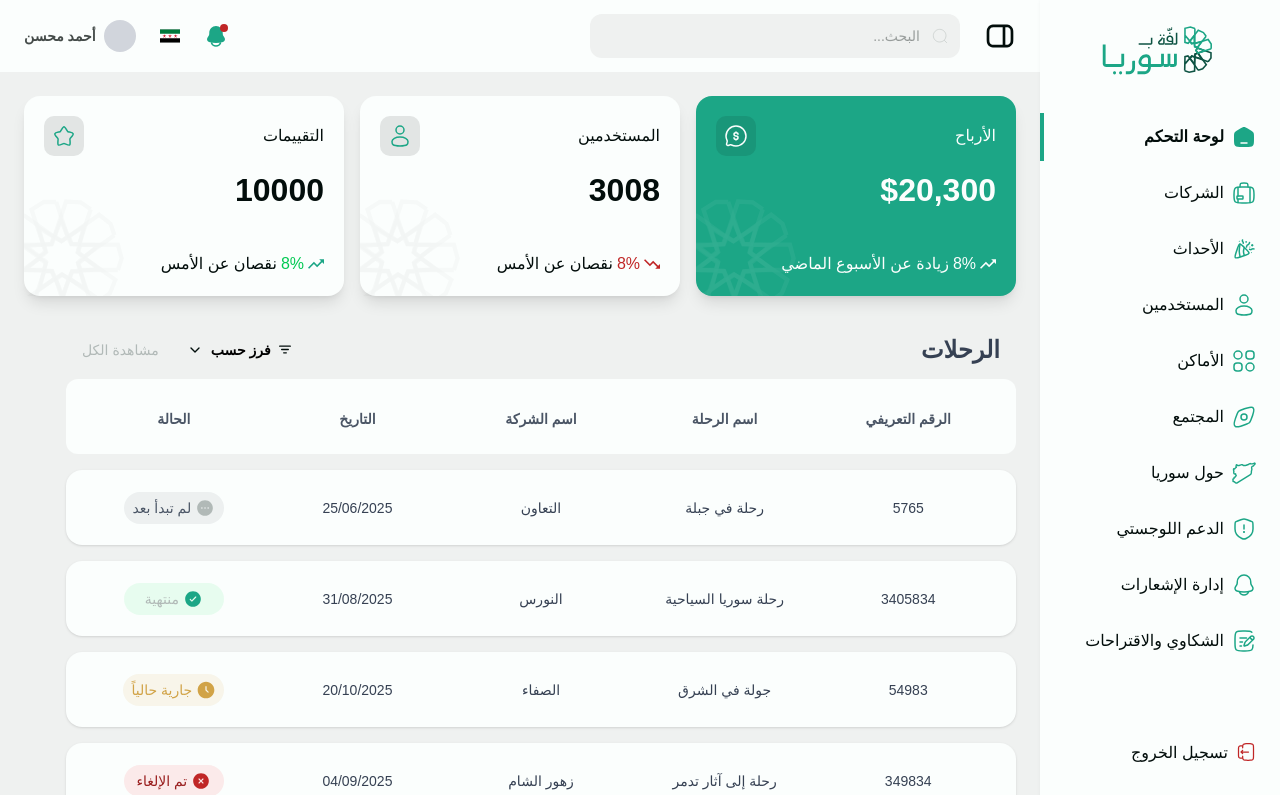
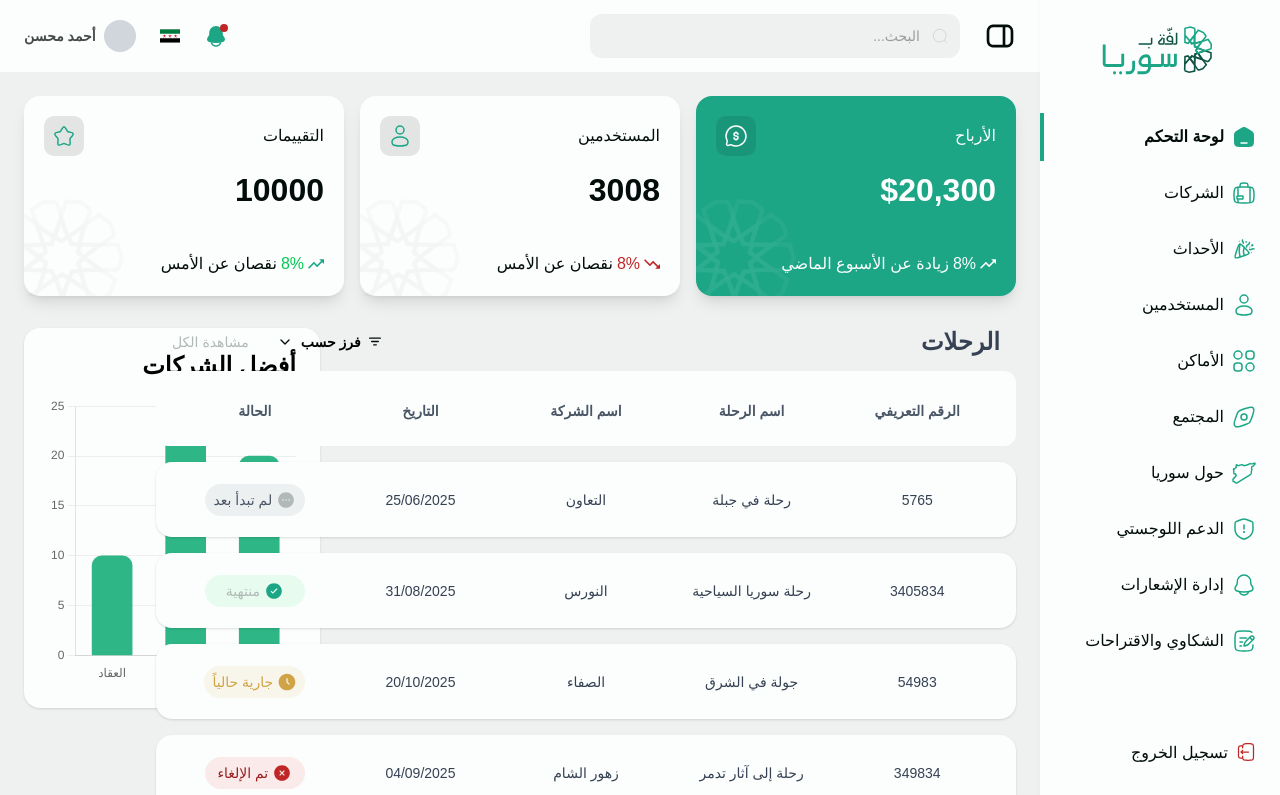
Before and after one commit to kareem-sh/visit-syria-dashboard, a React (Vite) app: page / in a window 1280 px wide. Shown: the top 795 px of the page. Built offline with nearby package versions, Linux system fonts and the light colour scheme; a web font is replaced by a local one.

Commit message:
added chart to overview

```diff
--- a/package.json
+++ b/package.json
@@ -11,7 +11,9 @@
   },
   "dependencies": {
     "@tailwindcss/vite": "^4.1.11",
+    "chart.js": "^4.5.0",
     "react": "^19.1.0",
+    "react-chartjs-2": "^5.3.0",
     "react-dom": "^19.1.0",
     "react-icons": "^5.5.0",
     "react-router": "^7.6.3",
--- /dev/null
+++ b/src/components/common/Chart.jsx
@@ -0,0 +1,55 @@
+// Chart.jsx
+import { Bar } from 'react-chartjs-2';
+import {
+    Chart as ChartJS,
+    CategoryScale,
+    LinearScale,
+    BarElement,
+    Tooltip,
+    Legend,
+} from 'chart.js';
+
+ChartJS.register(CategoryScale, LinearScale, BarElement, Tooltip, Legend);
+
+export default function Chart({ title, labels, values, color = "#2FB686" }) {
+    const data = {
+        labels,
+        datasets: [
+            {
+                label: 'عدد الرحلات',
+                data: values,
+                backgroundColor: color,
+                borderRadius: 10,
+                barThickness: 40,
+            },
+        ],
+    };
+
+    const options = {
+        indexAxis: 'x',
+        responsive: true,
+        maintainAspectRatio: false,
+        scales: {
+            y: {
+                beginAtZero: true,
+                ticks: { stepSize: 5 },
+                grid: { color: '#eee' },
+            },
+            x: {
+                grid: { display: false },
+            },
+        },
+        plugins: {
+            legend: { display: false },
+        },
+    };
+
+    return (
+        <div className="bg-white rounded-2xl shadow p-6 w-full max-w-xl mx-auto">
+            <h2 className="text-right text-h1-bold-24 mb-4">{title}</h2>
+            <div className="h-72">
+                <Bar data={data} options={options} />
+            </div>
+        </div>
+    );
+}
--- a/src/components/common/Table.jsx
+++ b/src/components/common/Table.jsx
@@ -6,6 +6,7 @@ import canceledIcon from "@/assets/icons/table/canceled small.svg";
 import doneIcon from "@/assets/icons/table/done small.svg";
 import inprogressIcon from "@/assets/icons/table/inprogress small.svg";
 import notyetIcon from "@/assets/icons/table/notyet small.svg";
+import { useSidebar } from "@/contexts/SidebarContext.jsx"; // <-- Adjust this path to your actual hook location
 
 const Table = ({
                  columns,
@@ -20,6 +21,9 @@ const Table = ({
   const dropdownRef = useRef(null);
   const [isFilterOpen, setIsFilterOpen] = useState(false);
 
+  const { isSidebarOpen } = useSidebar(); // added sidebar state
+  const tableWidth = isSidebarOpen ? 860 : 940; // dynamic width adjustment
+
   const filterOptions = [
     "حسب التاريخ (الأقدم)",
     "حسب التاريخ (الأحدث)",
@@ -29,7 +33,6 @@ const Table = ({
     "حسب الحالة (لم تبدأ بعد)",
   ];
 
-  // Close dropdown when clicking outside
   useEffect(() => {
     const handleClickOutside = (event) => {
       if (dropdownRef.current && !dropdownRef.current.contains(event.target)) {
@@ -95,9 +98,12 @@ const Table = ({
   };
 
   return (
-      <div className={`overflow-visible relative z-10 ${width}`} dir="rtl">
+      <div className={`overflow-visible relative z-10 ${width}`}>
         {/* Table Header */}
-        <div className="flex items-center justify-between w-[950px] h-[59px] gap-[16px] px-[16px] mt-[24px]">
+        <div
+            className="flex items-center justify-between w-[860px] h-[59px] gap-[16px] px-[16px] mt-[-16px]"
+            style={{ width: tableWidth }}
+        >
           <h2 className="text-h1-bold-24 text-gray-700">{title}</h2>
 
           {/* Filter & See All */}
@@ -156,7 +162,10 @@ const Table = ({
         </div>
 
         {/* Table Content */}
-        <div className={`flex flex-col ${rowGap} w-[950px]`}>
+        <div
+            className={`flex flex-col ${rowGap} w-[860px]`}
+            style={{ width: tableWidth }}
+        >
           <div className="grid grid-cols-5 text-center bg-white px-[16px] py-[30px] rounded-xl font-bold text-gray-600 text-sm h-[75px]">
             {columns.map((col, idx) => (
                 <div key={idx}>{col.header}</div>
--- a/src/pages/superadmin/DashboardOverview.jsx
+++ b/src/pages/superadmin/DashboardOverview.jsx
@@ -1,6 +1,8 @@
 import React, { useState, useCallback } from "react";
 import StatCard from "@/components/common/StatCard";
 import Table from "@/components/common/Table.jsx";
+import Chart from "@/components/common/Chart.jsx";
+
 import moneyIcon from "@/assets/icons/stats card/Stats Card Icons money.svg";
 import userIcon from "@/assets/icons/stats card/Stats Card Icons user.svg";
 import starIcon from "@/assets/icons/stats card/Stats Card Icons rating.svg";
@@ -40,7 +42,6 @@ const statsData = [
   },
 ];
 
-// 🟢 Sample columns and data
 const columns = [
   { header: "الرقم التعريفي", accessor: "id" },
   { header: "اسم الرحلة", accessor: "tripName" },
@@ -105,49 +106,43 @@ const DashboardOverview = () => {
 
     switch (filterOption) {
       case "حسب التاريخ (الأحدث)":
-        // Sort by newest date
         newData.sort((a, b) => {
           const dateA = new Date(a.date.split("/").reverse().join("-"));
           const dateB = new Date(b.date.split("/").reverse().join("-"));
           return dateB - dateA;
         });
         break;
-
       case "حسب التاريخ (الأقدم)":
-        // Sort by oldest date
         newData.sort((a, b) => {
           const dateA = new Date(a.date.split("/").reverse().join("-"));
           const dateB = new Date(b.date.split("/").reverse().join("-"));
           return dateA - dateB;
         });
         break;
-
       case "حسب الحالة (منتهية)":
         newData = newData.filter((item) => item.status === "منتهية");
         break;
-
       case "حسب الحالة (تم الإلغاء)":
         newData = newData.filter((item) => item.status === "تم الإلغاء");
         break;
-
       case "حسب الحالة (جارية الآن)":
         newData = newData.filter((item) => item.status === "جارية حالياً");
         break;
-
       case "حسب الحالة (لم تبدأ بعد)":
         newData = newData.filter((item) => item.status === "لم تبدأ بعد");
         break;
-
       default:
-        // Keep original data
         break;
     }
 
     setFilteredData(newData);
   }, []);
 
+  const topCompanyLabels = ["العقاد", "سوريا تورز", "الريحان"];
+  const topCompanyTrips = [10, 25, 20];
+
   return (
-    <div>
+      <div dir="rtl" className="space-y-8">
         {/* Stats Cards */}
         <div className="grid grid-cols-1 sm:grid-cols-2 lg:grid-cols-3 gap-4">
           {statsData.map((stat, index) => (
@@ -155,7 +150,11 @@ const DashboardOverview = () => {
           ))}
         </div>
 
-      {/* Table */}
+        {/* Chart and Table side-by-side */}
+        <div className="grid grid-cols-1 lg:grid-cols-2 gap-100 items-start">
+          {/* Chart on the left (in RTL) */}
+
+          {/* Table on the right */}
           <Table
               columns={columns}
               data={filteredData}
@@ -163,6 +162,14 @@ const DashboardOverview = () => {
               currentFilter={currentFilter}
               onFilterChange={handleFilterChange}
           />
+
+          <Chart
+              title="أفضل الشركات"
+              labels={topCompanyLabels}
+              values={topCompanyTrips}
+              color="#2FB686"
+          />
+        </div>
       </div>
   );
 };
```
Also changed, not shown: 1 other file (tests, documents, lock files or other folders). Lines whose indentation alone changed are shown as unchanged.
